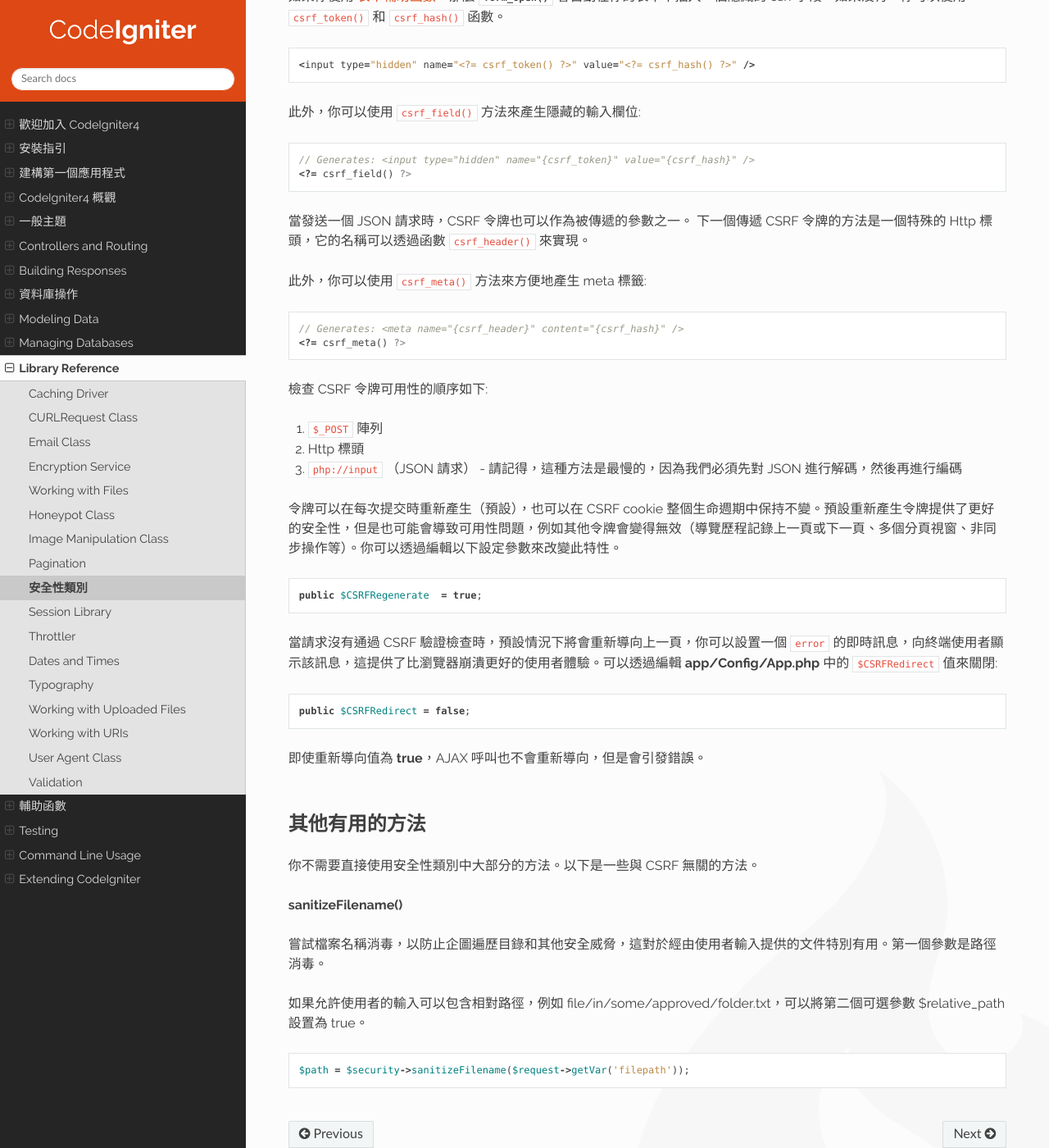
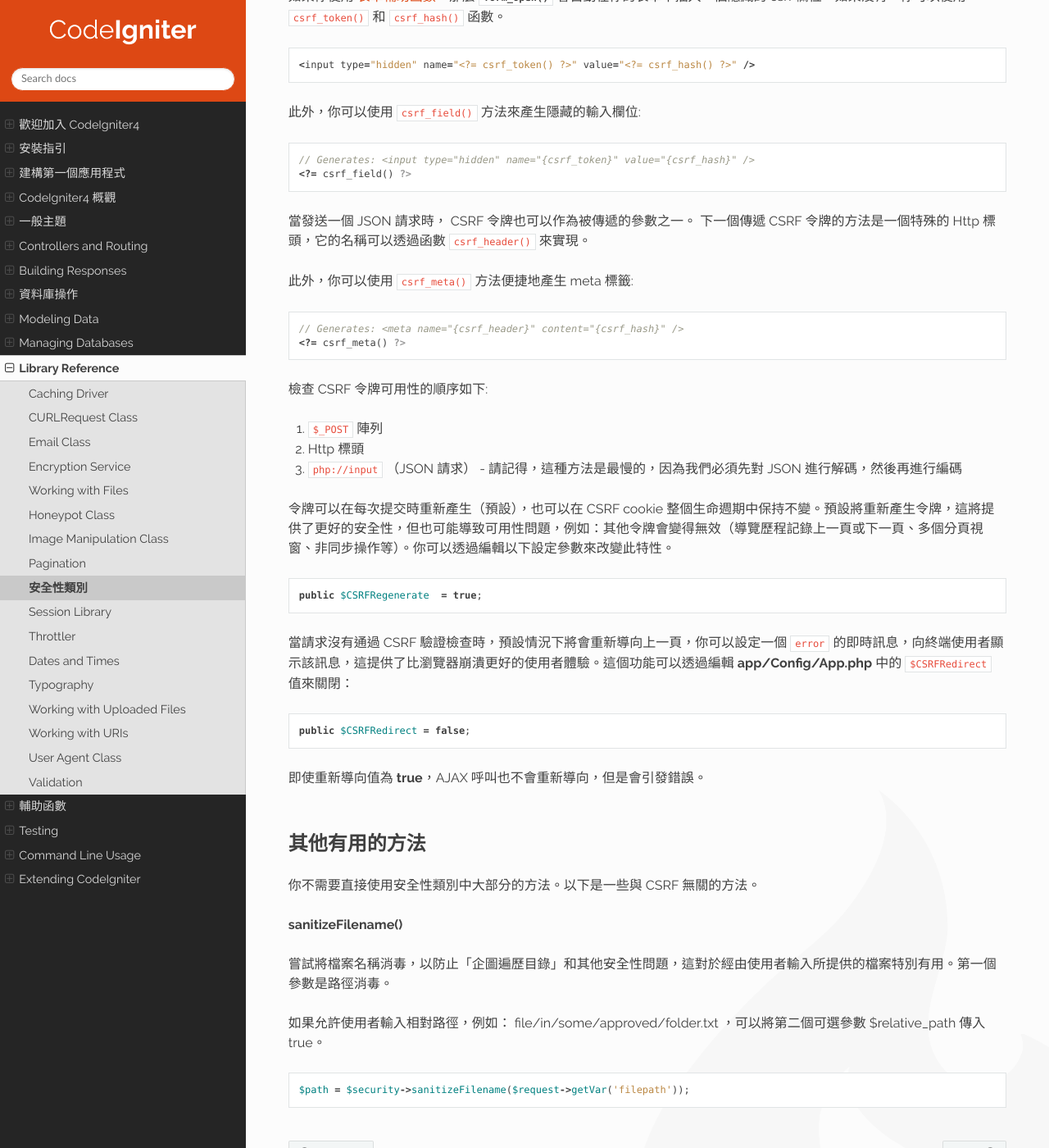
Before and after one commit to monkenWu/codeIgniter4-taiwan-User-Guide, a Sphinx documentation site: the page built from source/libraries/security.rst, in a window 1280 px wide and 1400 px high, scrolled down 1267 px. Shown: the whole window at 82% size. Built offline with Sphinx 7.4.7 and the Read the Docs theme 2.0.0, drawn with Linux system fonts in a browser that asks for light colours; some of the changed text lies outside the part shown.

Commit message:
安全性類別翻譯修正

```diff
--- a/source/libraries/security.rst
+++ b/source/libraries/security.rst
@@ -4,19 +4,19 @@
 
 安全性類別包含許多方法，有助於保護你的網站免於遭到跨站請求偽造（Cross-Site Request Forgery）攻擊。
 
-
-
 .. contents::
     :local:
     :depth: 2
 
 *******************
-加載程式庫
+載入程式庫
 *******************
 
-如果你對加載程式庫的唯一興趣是為了處理 CSRF 保護，那麼你將永遠不需要加載它，因為它做為一個過濾器運行，不需要手動操作。
+如果你載入這個程式庫是為了處理 CSRF 保護，那麼你將永遠不需要載入它，因為它已作為一個過濾器運作，不需要手動操作。
 
-如果你發現有需要直接訪問的情況，你可以透過服務文件（Services file）加載它::
+如真的有需要直接呼叫這個類別的情況發生，你可以透過 Services 檔案載入它：
+
+::
 
 	$security = \Config\Services::security();
 
@@ -24,7 +24,9 @@
 跨站請求偽造（CSRF）
 *********************************
 
-你可以透過修改 **app/Config/Filters.php** 開啟 CSRF 的保護功能。並在全域啟用 `CSRF` 過濾器::
+你可以透過修改 **app/Config/Filters.php** 開啟 CSRF 的保護功能。並在全域啟用 `CSRF` 過濾器：
+
+::
 
 	public $globals = [
 		'before' => [
@@ -33,7 +35,7 @@
 		]
 	];
 
-選擇的 URI 可以從 CSRF 保護中被白名單化（例如：API 端點期待外部 POST 的內容）。你可以在過濾器中添加這些 URI 作為例外狀況::
+你所選擇的 URI 將會進入 CSRF 保護的白名單（例如：API 端點期待外部 POST 的內容）。你可以在過濾器中添加這些 URI 作為例外狀況::
 
 	public $globals = [
 		'before' => [
@@ -41,7 +43,9 @@
 		]
 	];
 
-也支持正規表示式（與大小寫無關）::
+也支援輸入正規表示式（與大小寫無關）：
+
+::
 
     public $globals = [
 		'before' => [
@@ -61,10 +65,10 @@
 	// Generates: <input type="hidden" name="{csrf_token}" value="{csrf_hash}" />
 	<?= csrf_field() ?>
 
-當發送一個 JSON 請求時，CSRF 令牌也可以作為被傳遞的參數之一。
+當發送一個 JSON 請求時， CSRF 令牌也可以作為被傳遞的參數之一。
 下一個傳遞 CSRF 令牌的方法是一個特殊的 Http 標頭，它的名稱可以透過函數 ``csrf_header()`` 來實現。
 
-此外，你可以使用 ``csrf_meta()`` 方法來方便地產生 meta 標籤::
+此外，你可以使用 ``csrf_meta()`` 方法便捷地產生 meta 標籤::
 
 	// Generates: <meta name="{csrf_header}" content="{csrf_hash}" />
 	<?= csrf_meta() ?>
@@ -75,12 +79,15 @@
 2. Http 標頭
 3. ``php://input`` （JSON 請求） - 請記得，這種方法是最慢的，因為我們必須先對 JSON 進行解碼，然後再進行編碼
 
-令牌可以在每次提交時重新產生（預設），也可以在 CSRF cookie 整個生命週期中保持不變。預設重新產生令牌提供了更好的安全性，但是也可能會導致可用性問題，例如其他令牌會變得無效（導覽歷程記錄上一頁或下一頁、多個分頁視窗、非同步操作等）。你可以透過編輯以下設定參數來改變此特性。
+令牌可以在每次提交時重新產生（預設），也可以在 CSRF cookie 整個生命週期中保持不變。預設將重新產生令牌，這將提供了更好的安全性，但也可能導致可用性問題，例如：其他令牌會變得無效（導覽歷程記錄上一頁或下一頁、多個分頁視窗、非同步操作等）。你可以透過編輯以下設定參數來改變此特性。
+
 ::
 
 	public $CSRFRegenerate  = true;
 
-當請求沒有通過 CSRF 驗證檢查時，預設情況下將會重新導向上一頁，你可以設置一個 ``error`` 的即時訊息，向終端使用者顯示該訊息，這提供了比瀏覽器崩潰更好的使用者體驗。可以透過編輯 **app/Config/App.php** 中的 ``$CSRFRedirect`` 值來關閉::
+當請求沒有通過 CSRF 驗證檢查時，預設情況下將會重新導向上一頁，你可以設定一個 ``error`` 的即時訊息，向終端使用者顯示該訊息，這提供了比瀏覽器崩潰更好的使用者體驗。這個功能可以透過編輯 **app/Config/App.php** 中的 ``$CSRFRedirect`` 值來關閉：
+
+::
 
 	public $CSRFRedirect = false;
 
@@ -94,9 +101,10 @@
 
 **sanitizeFilename()**
 
-嘗試檔案名稱消毒，以防止企圖遍歷目錄和其他安全威脅，這對於經由使用者輸入提供的文件特別有用。第一個參數是路徑消毒。
+嘗試將檔案名稱消毒，以防止「企圖遍歷目錄」和其他安全性問題，這對於經由使用者輸入所提供的檔案特別有用。第一個參數是路徑消毒。
 
-如果允許使用者的輸入可以包含相對路徑，例如 file/in/some/approved/folder.txt，可以將第二個可選參數 $relative_path 設置為 true。
+如果允許使用者輸入相對路徑，例如： file/in/some/approved/folder.txt ，可以將第二個可選參數 $relative_path 傳入 true。
+
 ::
 
 	$path = $security->sanitizeFilename($request->getVar('filepath'));
```
Also changed, not shown: other parts of source/libraries/security.rst (+2 -2 lines).
